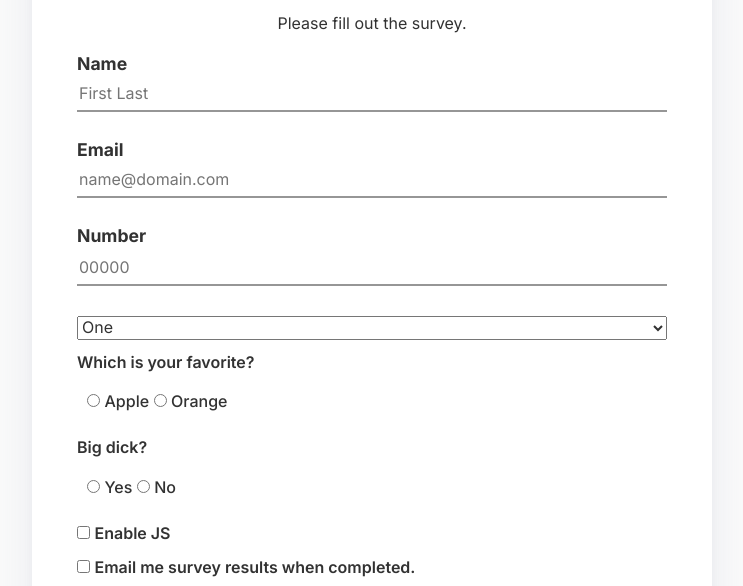
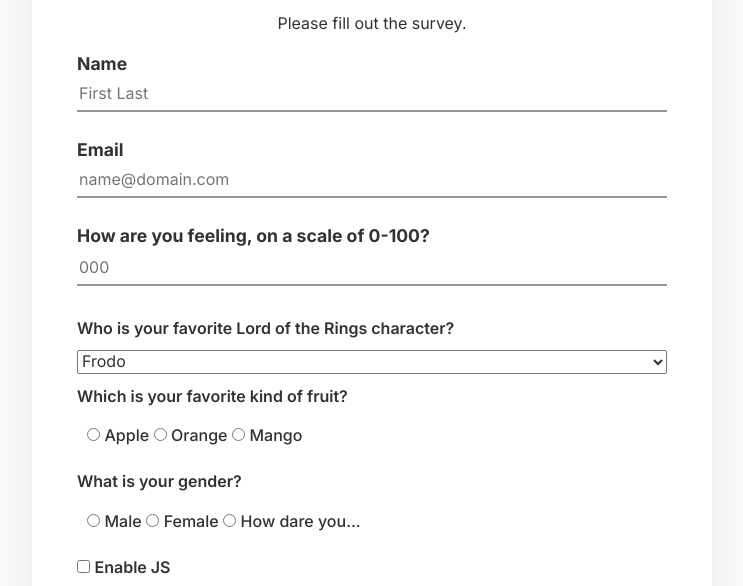
Before and after one commit to rad-hombre/survey-form, a website: page index.html in a window 1280 px wide. Shown: the part 149-735 px from the top of the page, without its empty margins (268-1011 px from the left). Drawn offline with Linux system fonts and the light colour scheme.

Commit message:
Make survey slighly more realistic

```diff
--- a/index.html
+++ b/index.html
@@ -39,7 +39,7 @@
       <p id="description">Please fill out the survey.</p>
 
       <form action="" id="survey-form">
-        <label for="name" id="name-label">Name</label>
+        <label for="name" id="name-label">Name </label>
         <input type="text" id="name" placeholder="First Last" required />
 
         <label for="email" id="email-label">Email</label>
@@ -52,38 +52,49 @@
           required
         />
 
-        <label for="number" id="number-label">Number</label>
+        <label for="number" id="number-label"
+          >How are you feeling, on a scale of 0-100?</label
+        >
         <input
           type="number"
           name=""
           id="number"
           min="0"
           max="100"
-          placeholder="00000"
+          placeholder="000"
         />
 
         <!-- Dropdown  -->
+        <label for="dropdown"
+          >Who is your favorite Lord of the Rings character?</label
+        >
         <select name="" id="dropdown">
-          <option value="1">One</option>
-          <option value="2">Two</option>
-          <option value="3">Three</option>
+          <option value="1">Frodo</option>
+          <option value="2">Ghandalf</option>
+          <option value="3">Legolas</option>
+          <option value="4">Aragorn</option>
+          <option value="5">Sauron</option>
         </select>
 
         <!-- Radio Buttons  -->
-        <label for="group1">Which is your favorite?</label>
+        <label for="group1">Which is your favorite kind of fruit?</label>
         <fieldset id="group1">
           <input type="radio" value="Apple" id="Apple" name="group1" />
           <label for="Apple">Apple</label>
           <input type="radio" value="Orange" id="Orange" name="group1" />
           <label for="Orange">Orange</label>
+          <input type="radio" value="Mango" id="Mango" name="group1" />
+          <label for="Mango">Mango</label>
         </fieldset>
 
-        <label for="group2">Big dick?</label>
+        <label for="group2">What is your gender?</label>
         <fieldset id="group2">
-          <input type="radio" value="Yes" id="Yes" name="group2" />
-          <label for="Yes"> Yes</label>
-          <input type="radio" value="No" id="No" name="group2" />
-          <label for="No"> No</label>
+          <input type="radio" value="Male" id="Male" name="group2" />
+          <label for="Male"> Male</label>
+          <input type="radio" value="Female" id="Female" name="group2" />
+          <label for="Female"> Female</label>
+          <input type="radio" value="Neither" id="Neither" name="group2" />
+          <label for="Neither">How dare you...</label>
         </fieldset>
 
         <!-- Checkboxes -->
@@ -99,16 +110,15 @@
         <div>
           <input
             type="checkbox"
-            name="send-survey"
-            value="send-survey"
-            id="send-survey"
+            name="email-me"
+            value="email-me"
+            id="email-me"
           />
-          <label for="send-survey"
-            >Email me survey results when completed.</label
-          >
+          <label for="email-me">Email me more things like this!</label>
         </div>
 
         <!-- Additional Comments -->
+        <label for="additional-comments">Comments:</label>
         <textarea
           name="additional-comments"
           id="additional-comments"
```
